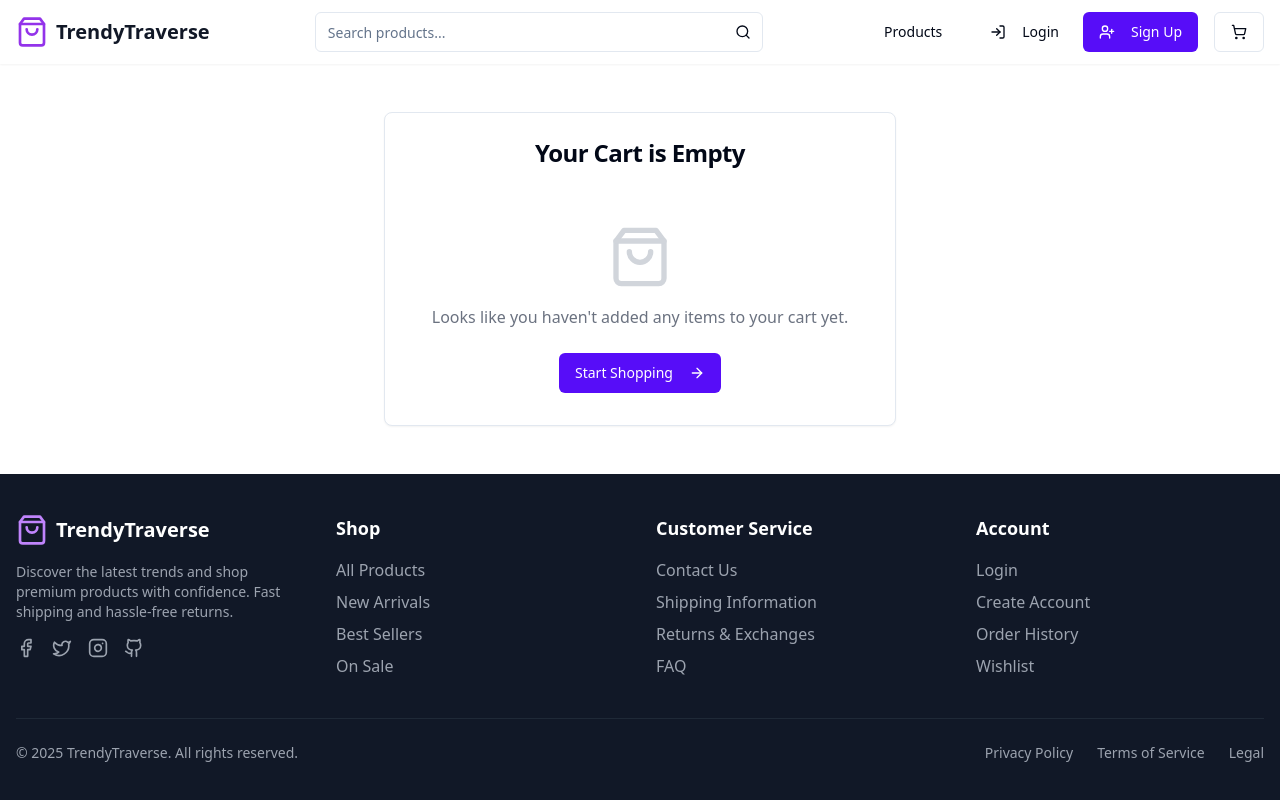
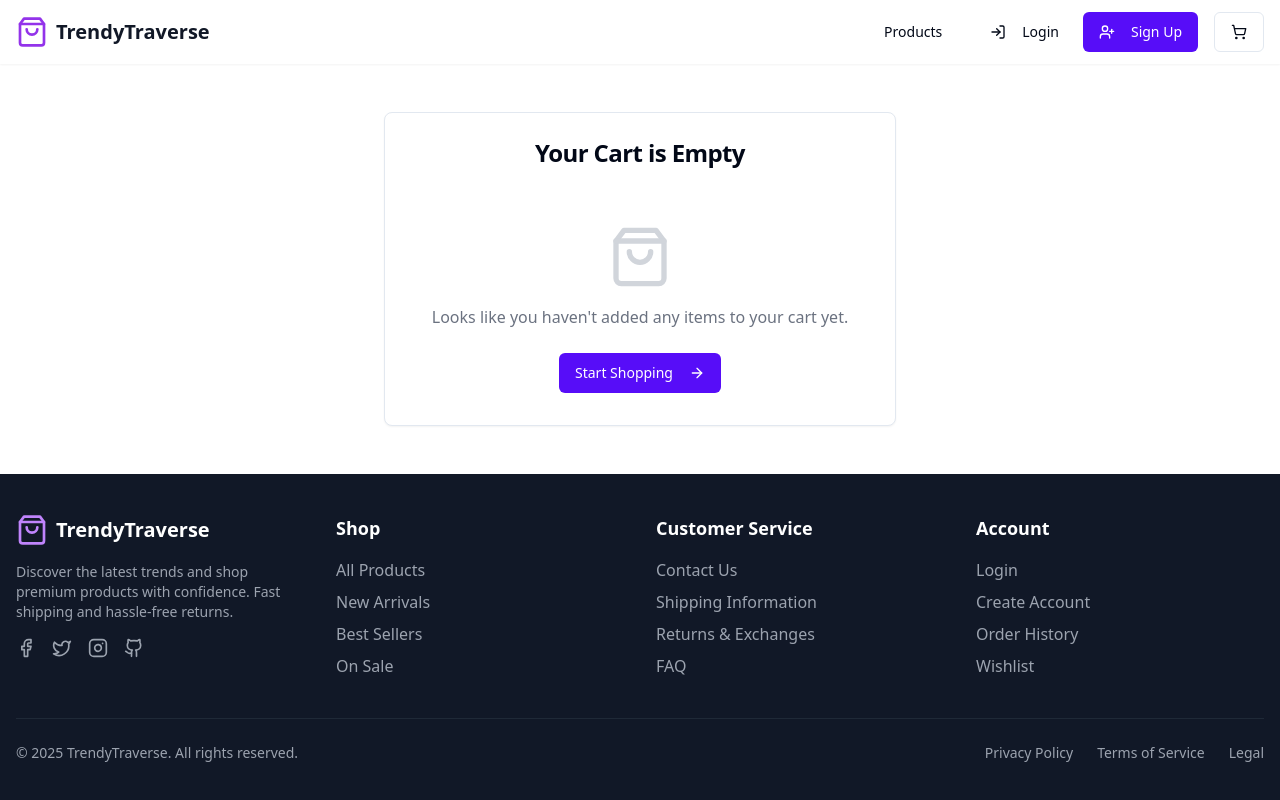
Before and after one commit to manavchaudhary1/TrendyTraverse, a React (Vite) app in the folder shopfront/: page /cart in a window 1280 px wide. Shown: the top 800 px of the page. Built offline with nearby package versions, Linux system fonts and the light colour scheme.

Commit message:
Remove search functionality from Navbar component

```diff
--- a/shopfront/src/components/layout/Navbar.tsx
+++ b/shopfront/src/components/layout/Navbar.tsx
@@ -2,13 +2,12 @@
 import React, { useState } from 'react';
 import { Link, useNavigate } from 'react-router-dom';
 import { Button } from '@/components/ui/button';
-import { Input } from '@/components/ui/input';
 import { useAuth } from '@/contexts/AuthContext';
 import { useCart } from '@/contexts/CartContext';
 import {
   ShoppingCart,
   User,
-  Search,
+  // Search,
   Menu,
   X,
   LogOut,
@@ -29,19 +28,8 @@ const Navbar: React.FC = () => {
   const { user, logout } = useAuth();
   const { items } = useCart();
   const [mobileMenuOpen, setMobileMenuOpen] = useState(false);
-  const [searchTerm, setSearchTerm] = useState('');
-  const navigate = useNavigate();
 
   const cartItemsCount = items.reduce((total, item) => total + item.quantity, 0);
-
-  const handleSearch = (e: React.FormEvent) => {
-    e.preventDefault();
-    if (searchTerm.trim()) {
-      // Navigate to products page with search query
-      navigate(`/products?keyword=${encodeURIComponent(searchTerm.trim())}`);
-      setSearchTerm('');
-    }
-  };
 
   const toggleMobileMenu = () => {
     setMobileMenuOpen(!mobileMenuOpen);
@@ -57,29 +45,6 @@ const Navbar: React.FC = () => {
               <ShoppingBag className="h-8 w-8 text-purple-600" />
               <span className="ml-2 text-xl font-bold text-gray-900">TrendyTraverse</span>
             </Link>
-          </div>
-
-          {/* Search - hide on mobile */}
-          <div className="hidden md:flex max-w-md w-full mx-4">
-            <form onSubmit={handleSearch} className="w-full">
-              <div className="relative w-full">
-                <Input
-                  type="search"
-                  placeholder="Search products..."
-                  className="pr-10"
-                  value={searchTerm}
-                  onChange={(e) => setSearchTerm(e.target.value)}
-                />
-                <Button
-                  type="submit"
-                  variant="ghost"
-                  size="icon"
-                  className="absolute right-0 top-0"
-                >
-                  <Search className="h-4 w-4" />
-                </Button>
-              </div>
-            </form>
           </div>
 
           {/* Desktop Navigation */}
@@ -177,26 +142,6 @@ const Navbar: React.FC = () => {
       {mobileMenuOpen && (
         <div className="md:hidden bg-white shadow-lg">
           <div className="px-4 pt-2 pb-3 space-y-1">
-            {/* Mobile search */}
-            <form onSubmit={handleSearch} className="mb-4">
-              <div className="relative w-full">
-                <Input
-                  type="search"
-                  placeholder="Search products..."
-                  className="pr-10"
-                  value={searchTerm}
-                  onChange={(e) => setSearchTerm(e.target.value)}
-                />
-                <Button
-                  type="submit"
-                  variant="ghost"
-                  size="icon"
-                  className="absolute right-0 top-0"
-                >
-                  <Search className="h-4 w-4" />
-                </Button>
-              </div>
-            </form>
 
             {/* Mobile nav links */}
             <Link
```
